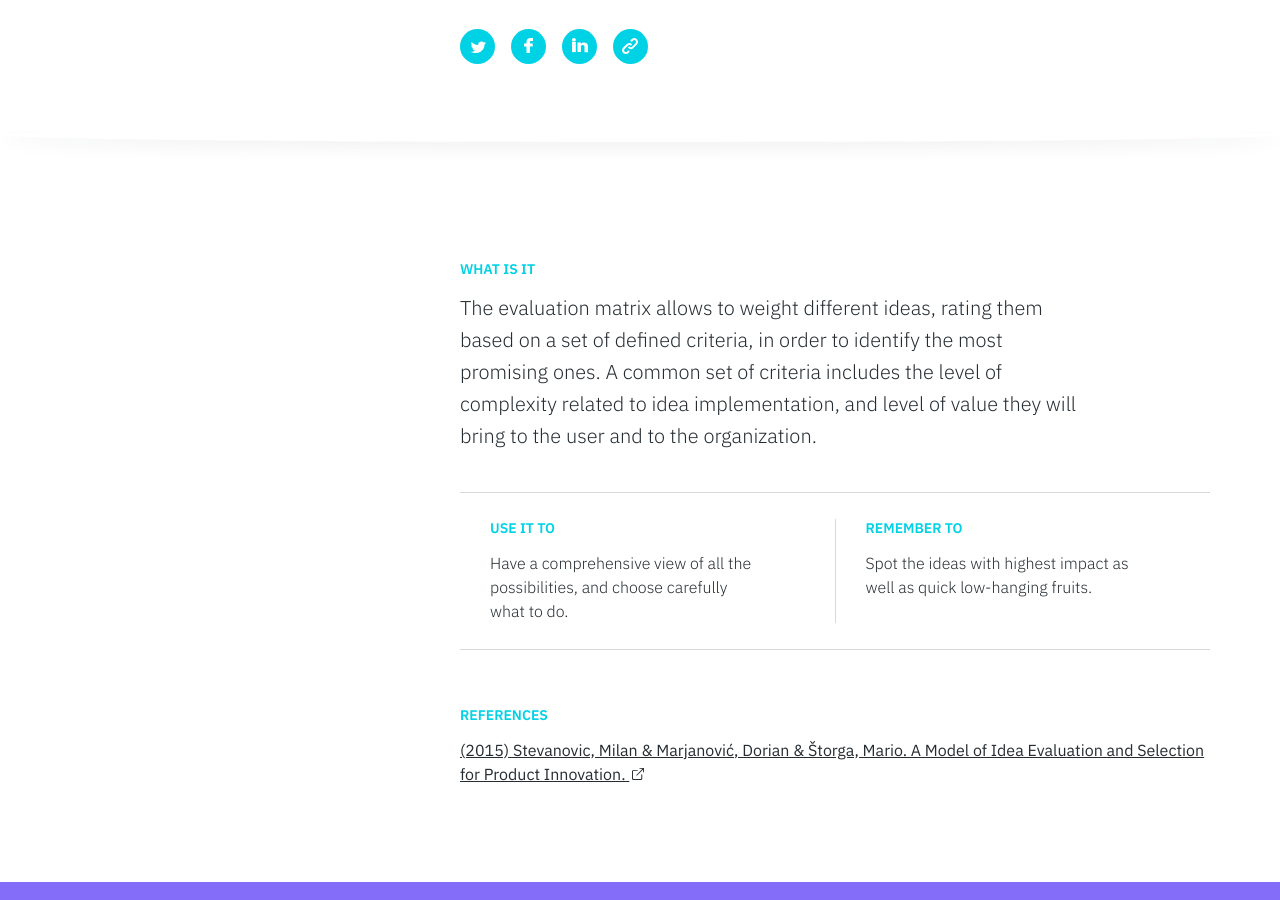
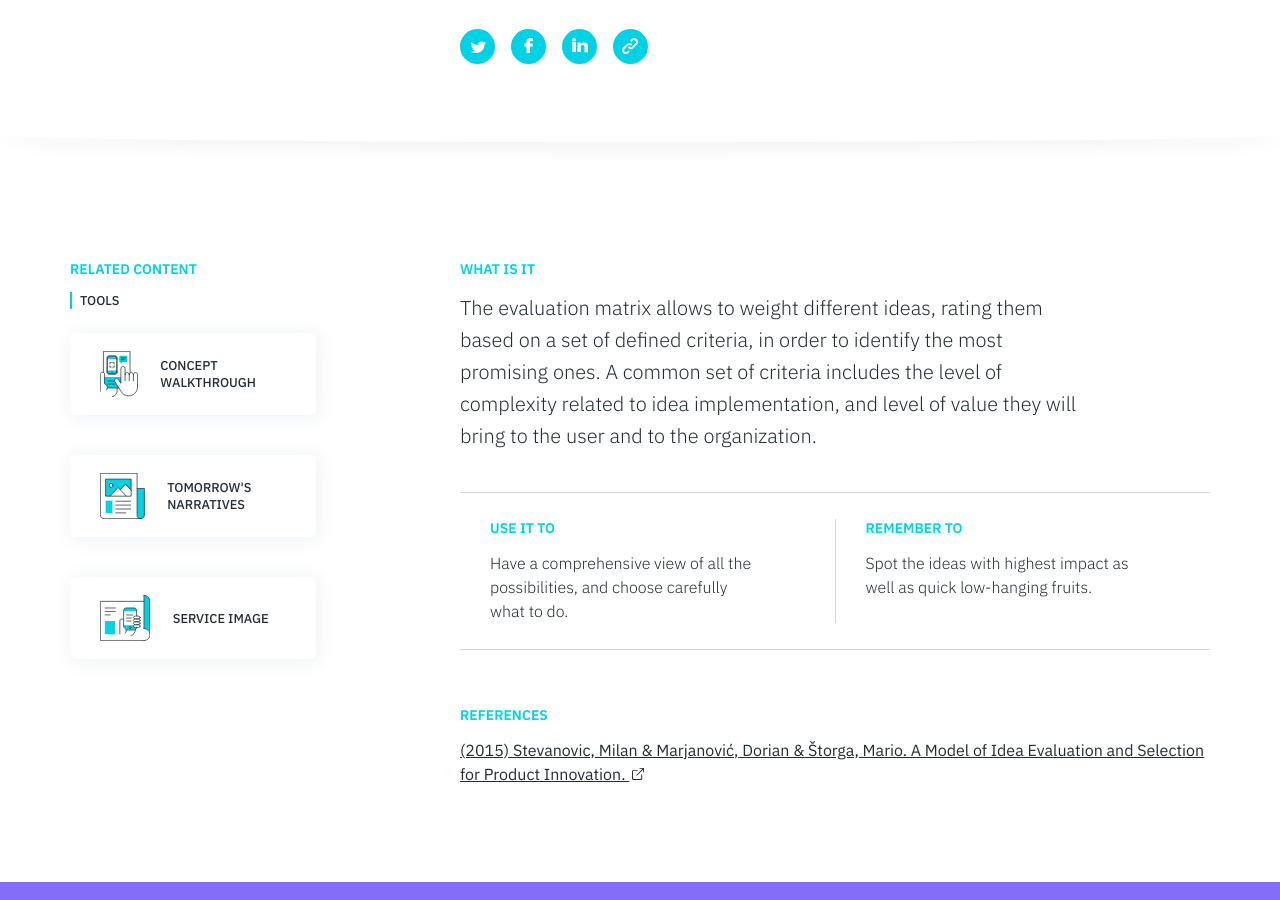
Before and after one commit to service-design-tools/sdt-website, a Jekyll site: the page built from _tools/evaluation-matrix.md, in a window 1280 px wide and 900 px high, scrolled down 469 px. Built offline with Jekyll 4.4.1, drawn with Linux system fonts in a browser that asks for light colours.

Commit message:
Update tool “evaluation-matrix”

```diff
--- a/_tools/evaluation-matrix.md
+++ b/_tools/evaluation-matrix.md
@@ -36,6 +36,11 @@ icon: >
     <line class="svg--outline svg--filled-light" x1="110.3" y1="70.2" x2="14.4" y2="70.2"/>
     <polyline class="svg--outline" points="106.2 64.6 110.8 70.1 106.2 75.7 "/>
   </svg>
+related:
+  tools:
+    - Concept Walkthrough
+    - Tomorrow's Narratives
+    - Service Image
 use: >-
   Have a comprehensive view of all the possibilities, and choose carefully what
   to do.
```
